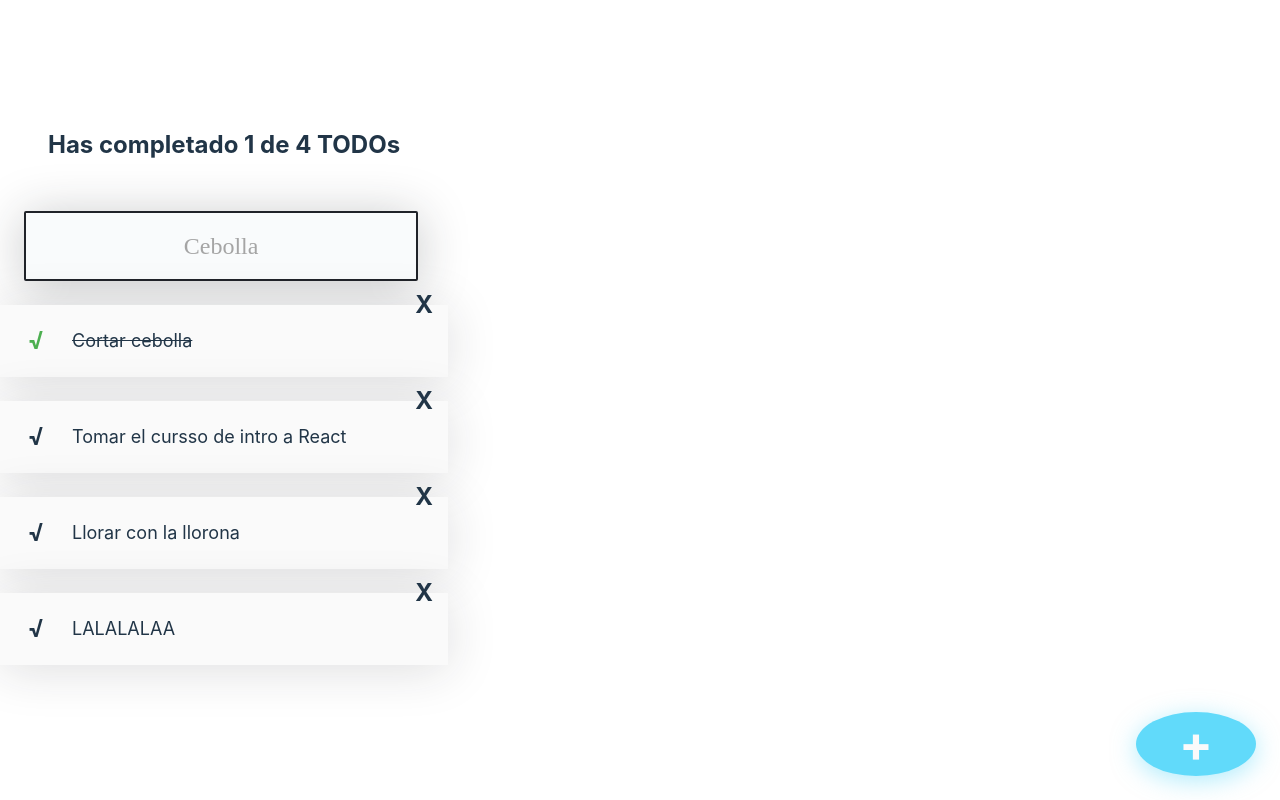
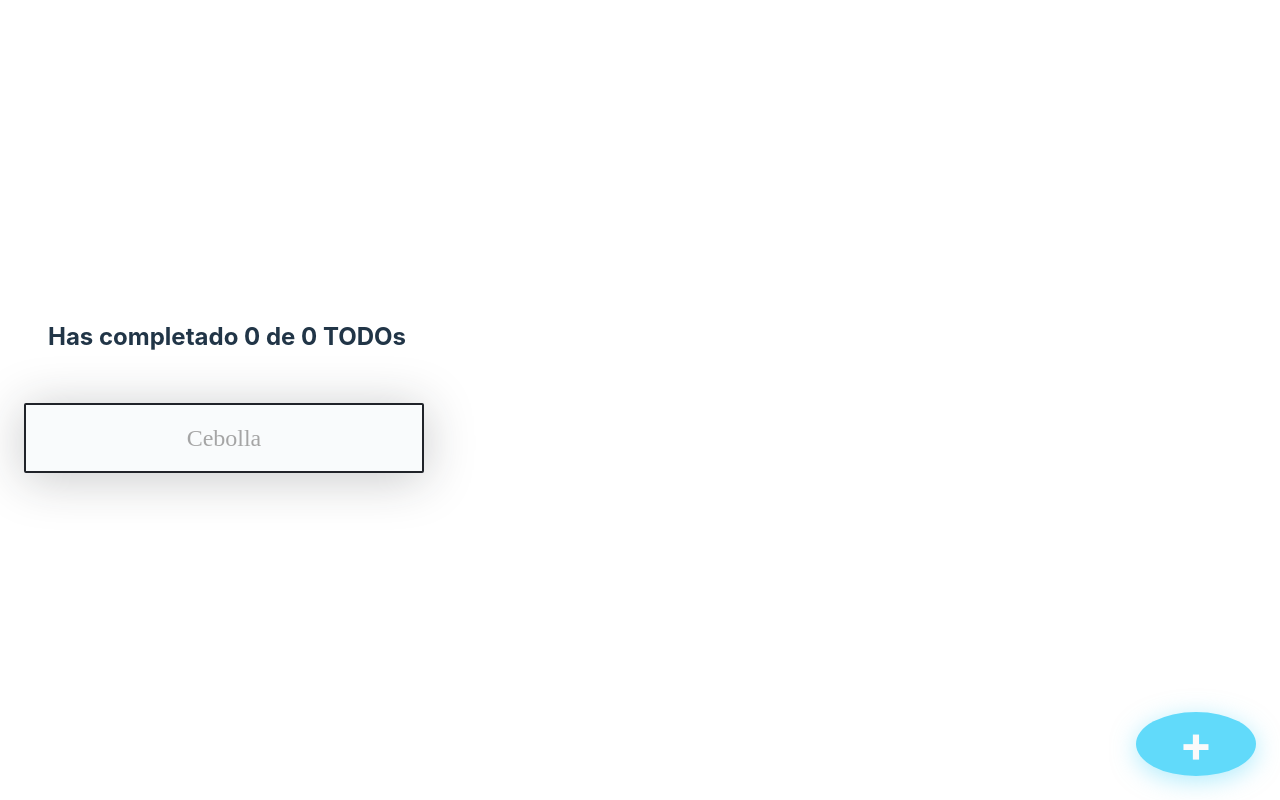
Before and after one commit to roxsyVel910/TodoList, a React (Vite) app: page / in a window 1280 px wide. Built offline with nearby package versions, Linux system fonts and the light colour scheme.

Commit message:
save todos en localStorage

```diff
--- a/src/App/index.jsx
+++ b/src/App/index.jsx
@@ -1,16 +1,28 @@
 import React from "react";
 import {AppUI} from "./appUI";
 
-const defaultTodos = [
+/*const defaultTodos = [
     { text: 'Cortar cebolla', completed: true },
     { text: 'Tomar el cursso de intro a React', completed: false },
     { text: 'Llorar con la llorona', completed: false },
     { text: 'LALALALAA', completed: false },
-  ];
+  ];*/
 
   function App() {
+    const localStorageTodos = localStorage.getItem('TODOS_V1');
+    let parsedTodos;
+    if(!localStorageTodos){
+        localStorage.setItem('TODOS_V1', JSON.stringify([]));
+        parsedTodos = [];
 
-    const [ todos, setTodos] = React.useState(defaultTodos);
+    }else{
+        parsedTodos = JSON.parse(localStorageTodos)
+
+    }
+
+
+
+    const [ todos, setTodos] = React.useState(parsedTodos);
 
     const [searchValue, setSearchValue] = React.useState('')
     // Cantidad de TODOs completados
@@ -31,18 +43,37 @@
       });
     }
 
+    // Creamos la función en la que actualizaremos nuestro localStorage
+
+    const saveTodos = (newTodos) => {
+        // Convertimos a string nuestros TODOs
+
+        const stringifiedTodos = JSON.stringify(newTodos);
+            // Los guardamos en el localStorage
+
+        localStorage.setItem('TODOS_V1', stringifiedTodos);
+            // Actualizamos nuestro estado
+
+        setTodos(newTodos);
+    };
+
+
     const completeTodo = (text) => {
       const todoIndex = todos.findIndex(todo => todo.text === text);
       const newTodos = [... todos];
       todos[todoIndex].completed = true;
-      setTodos(newTodos);
+
+       // Cada que el usuario interactúe con nuestra aplicación se guardarán los TODOs con nuestra nueva función
+
+      saveTodos(newTodos);
 
     }
     const deleteTodo = (text) => {
       const todoIndex = todos.findIndex(todo => todo.text === text);
       const newTodos = [... todos];
       newTodos.splice(todoIndex, 1);
-      setTodos(newTodos);
+      // Cada que el usuario interactúe con nuestra aplicación se guardarán los TODOs con nuestra nueva función
+      saveTodos(newTodos);
 
     }
 
```
